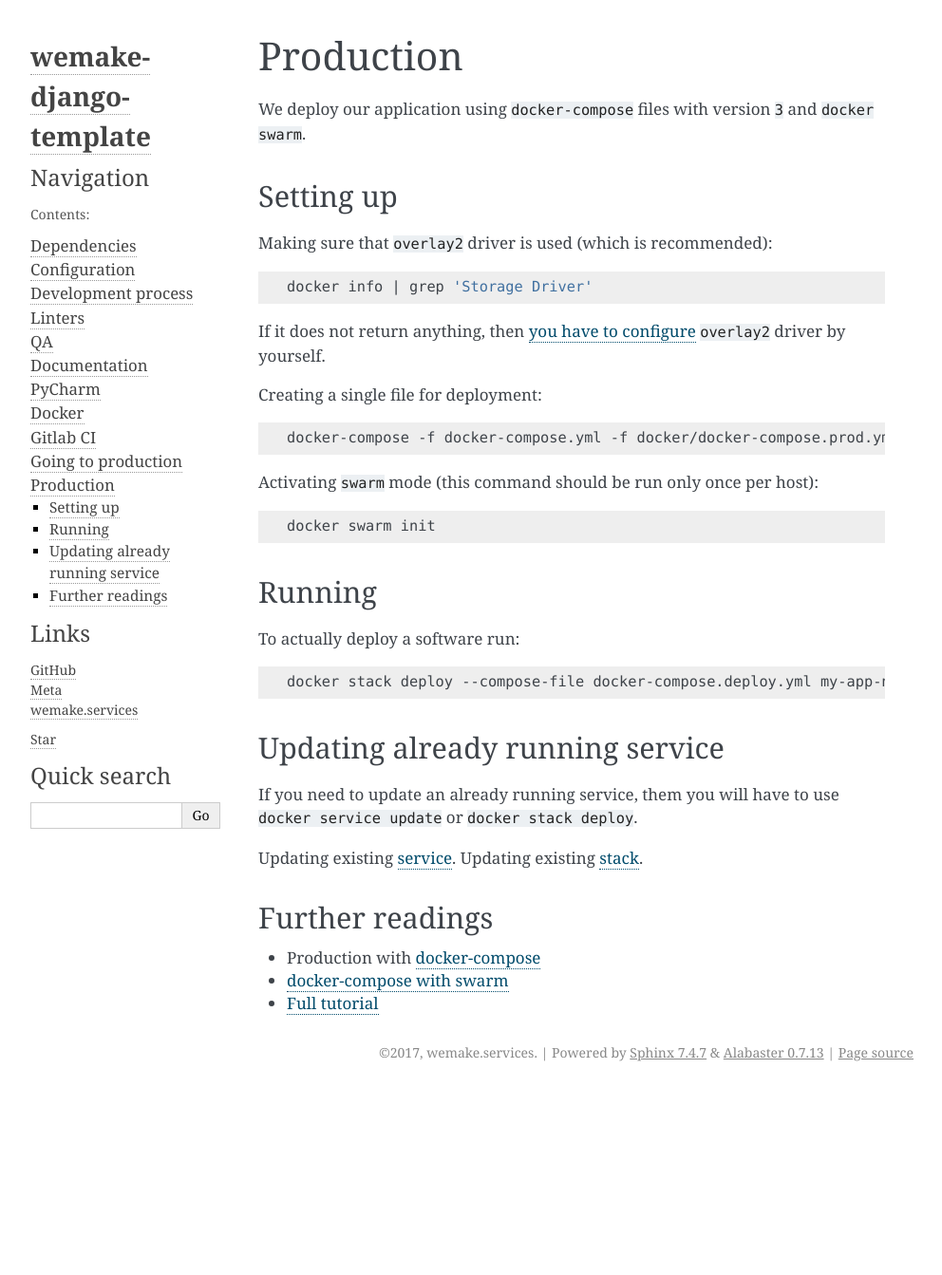
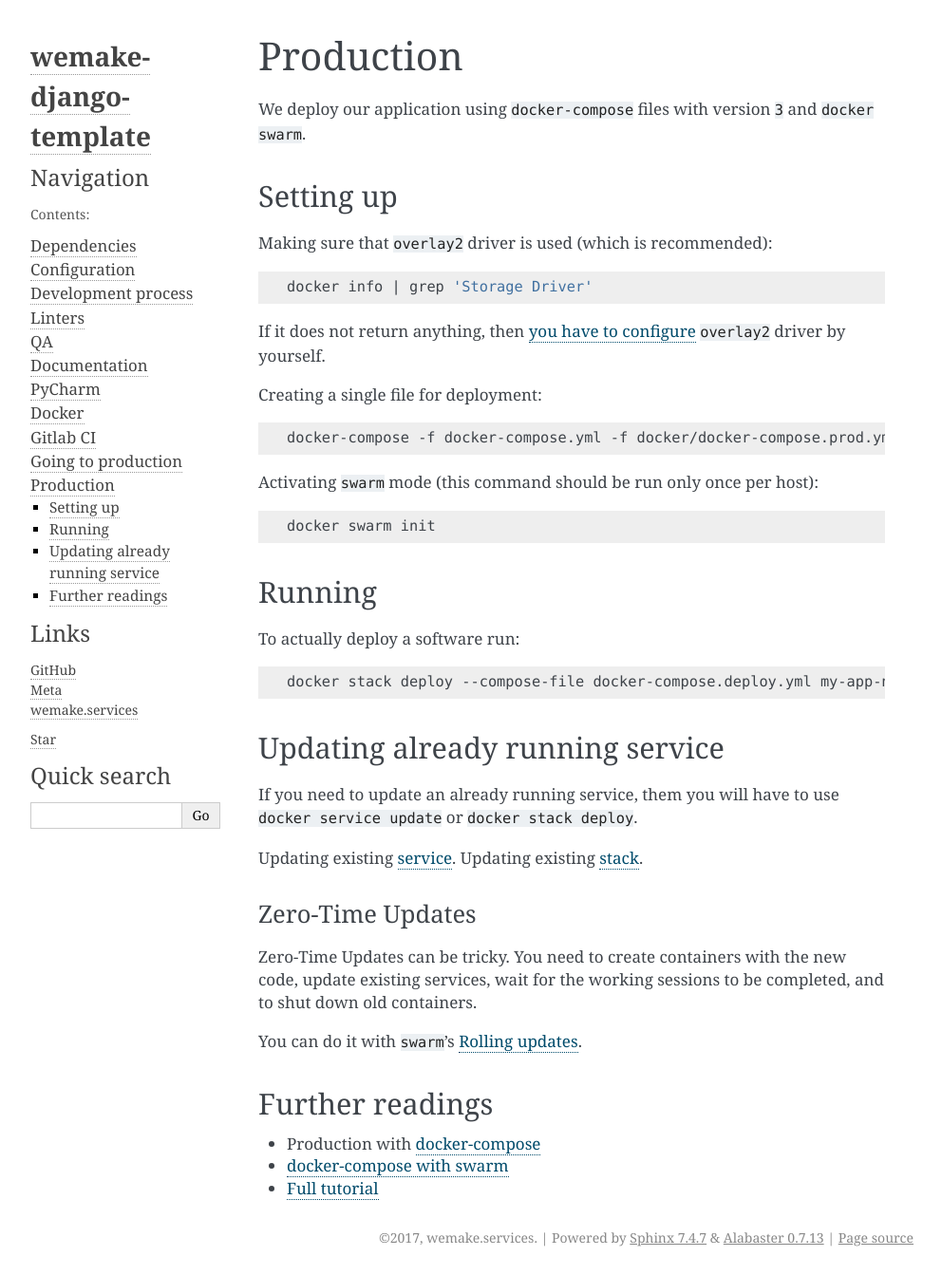
Before and after one commit to wemake-services/wemake-django-template, a Sphinx documentation site: the page built from {{cookiecutter.project_name}}/docs/_pages/template/production.rst, in a window 1280 px wide. Shown: the whole page at 95% size, without its empty margins (148-1140 px from the left). Built offline with Sphinx 7.4.7, drawn with Linux system fonts in a browser that asks for light colours; pages that are not in the unit, such as notebooks, are missing from menus; the version number could not be read and is left out; before the commit the page ends 1148 px from its top, so only the background shows below that.

Commit message:
Adds more mypy options
Changes:
1. Adds a note about linters, closes #260
2. Adds more options for mypy, closes #259
3. Adds a note about zero-time updates, closes #256
4. Adds django checks inside CI, closes #233

```diff
--- a/{{cookiecutter.project_name}}/docs/_pages/template/production.rst
+++ b/{{cookiecutter.project_name}}/docs/_pages/template/production.rst
@@ -49,6 +49,16 @@ or ``docker stack deploy``.
 Updating existing `service <https://docs.docker.com/engine/reference/commandline/service_update/>`_.
 Updating existing `stack <https://docs.docker.com/engine/reference/commandline/stack_deploy/>`_.
 
+Zero-Time Updates
+~~~~~~~~~~~~~~~~~
+
+Zero-Time Updates can be tricky.
+You need to create containers with the new code, update existing services,
+wait for the working sessions to be completed, and to shut down old
+containers.
+
+You can do it with ``swarm``'s `Rolling updates <https://docs.docker.com/engine/swarm/swarm-tutorial/rolling-update/>`_.
+
 
 Further readings
 ----------------
```
Also changed, not shown: {{cookiecutter.project_name}}/docs/_pages/template/linters.rst (+27 -3 lines), 6 other files.
